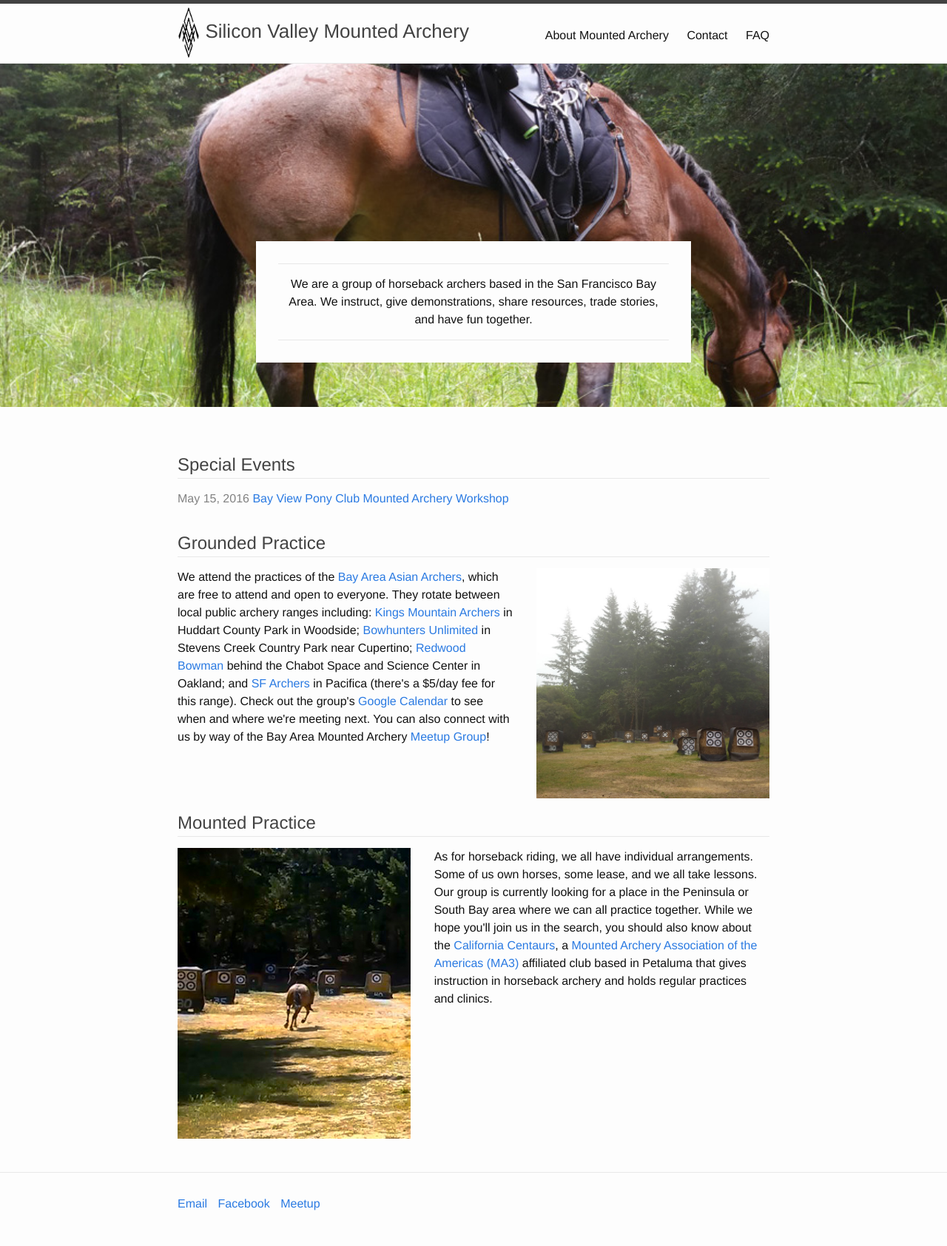
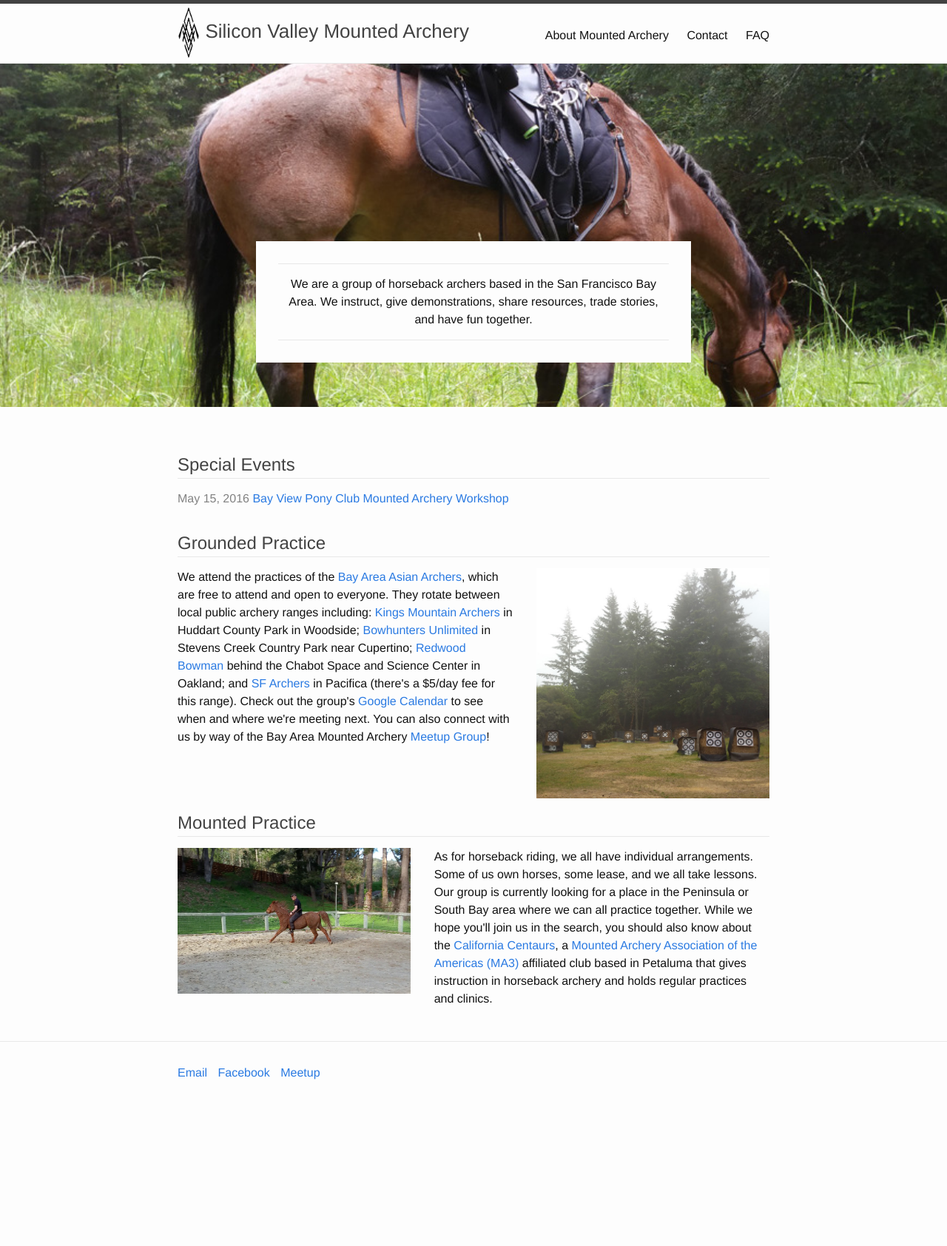
Before and after one commit to svmountedarchery/svmountedarchery.github.io, a Jekyll site: the page built from index.html, in a window 1280 px wide. Shown: the whole page at 74% size. Built offline with Jekyll 4.4.1, drawn with Linux system fonts in a browser that asks for light colours; some web fonts are replaced; after the commit the page ends 1507 px from its top, so only the background shows below that.

Commit message:
Updated Mounted Practice img

```diff
--- a/index.html
+++ b/index.html
@@ -49,7 +49,7 @@ layout: default
 
     <div class="row">
       <div class="five columns img-header">
-        <img src="img/robin-sage.jpg">
+        <img src="img/robin.jpg">
       </div>
       <div class="seven columns">
         <p>
```
Also changed, not shown: img/robin-sage.jpg (deleted), img/robin.jpg (added).
